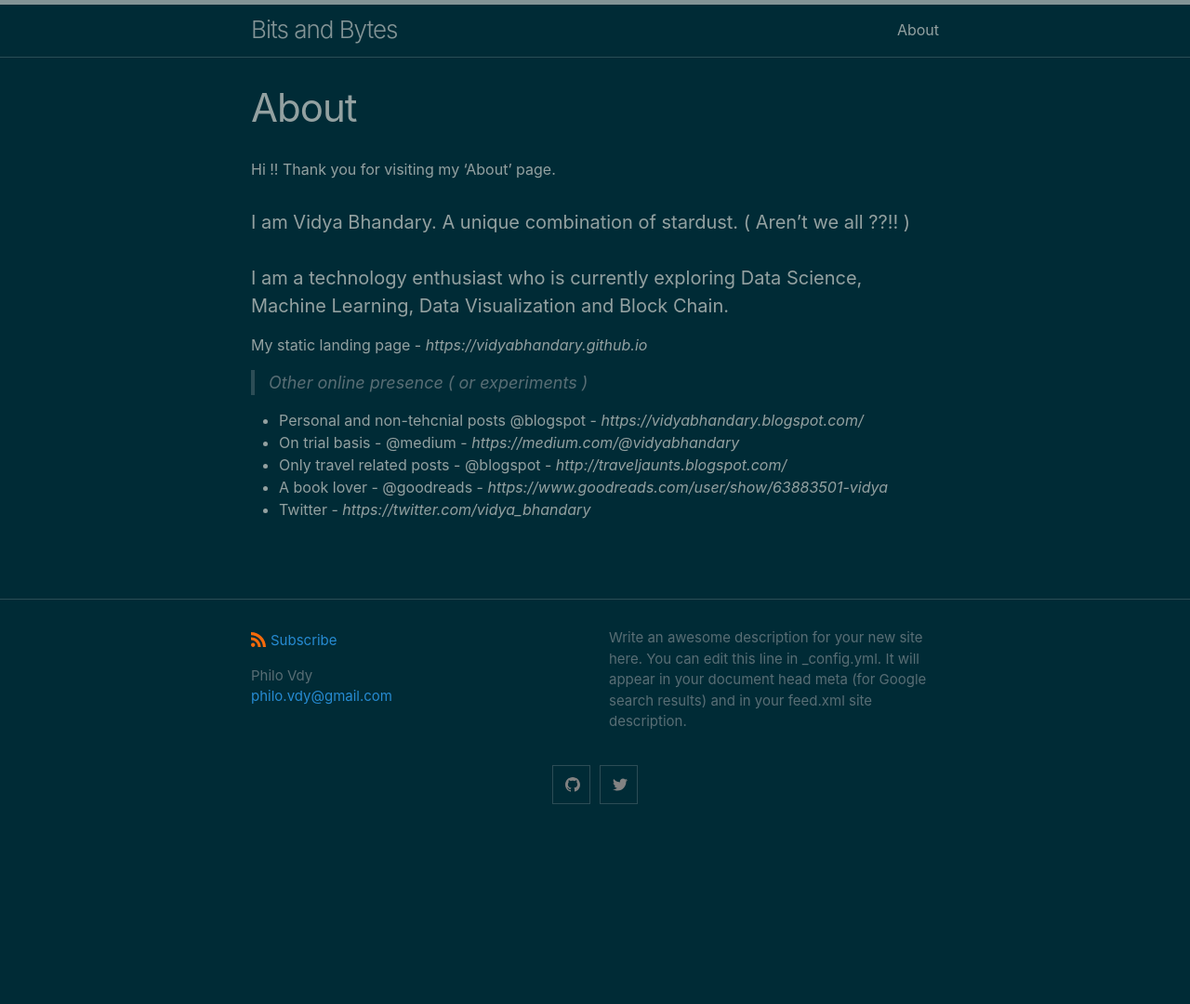
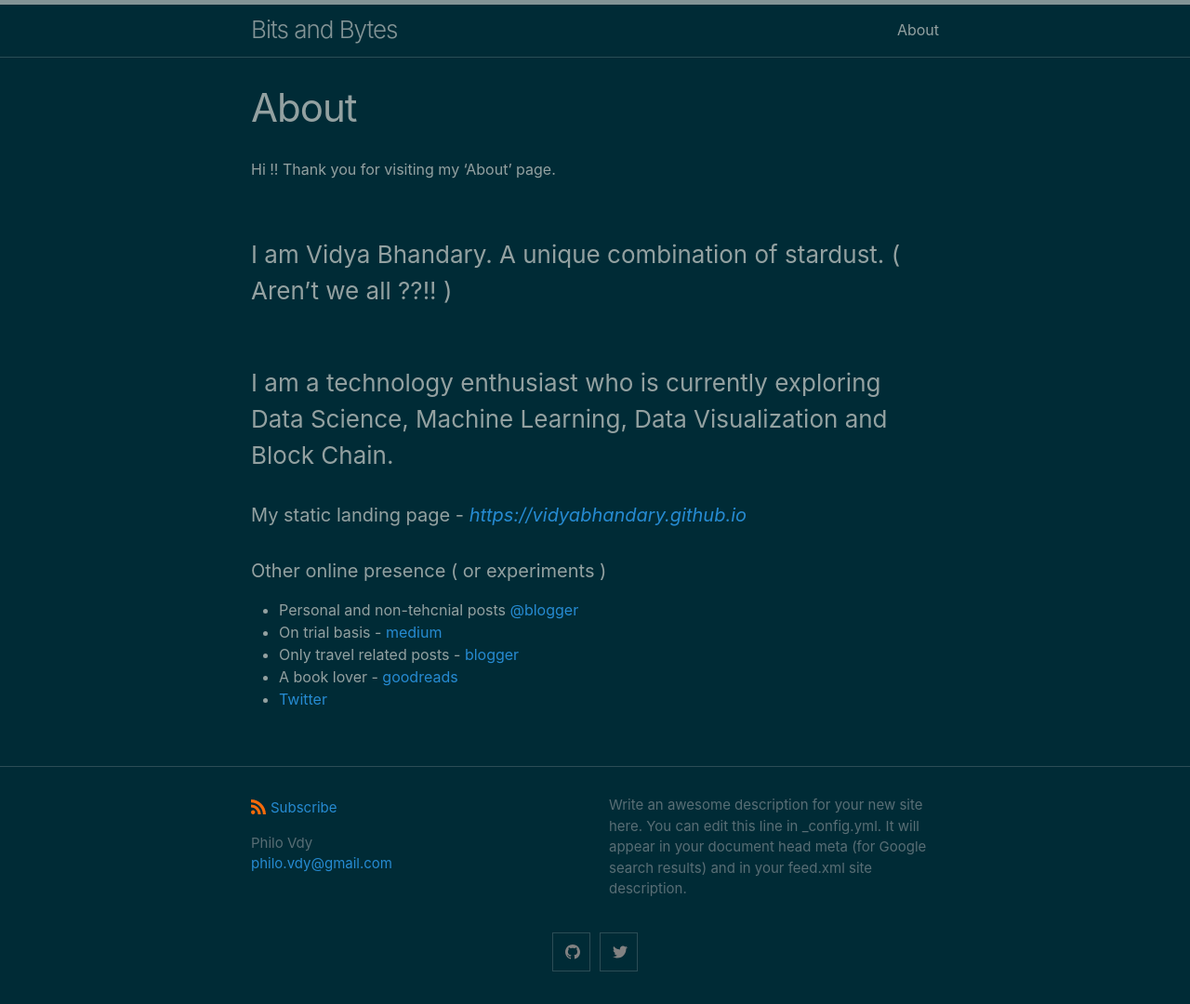
Before and after one commit to vidyabhandary/blog, a Jekyll site: the page built from about.md, in a window 1280 px wide. Shown: the whole page at 93% size. Built offline with Jekyll 4.4.1, drawn with Linux system fonts in a browser that asks for light colours; before the commit the page ends 900 px from its top, so only the background shows below that.

Commit message:
Update about.md

```diff
--- a/about.md
+++ b/about.md
@@ -7,15 +7,14 @@ permalink: /about/
 Hi !!
 Thank you for visiting my 'About' page.
 
-#### I am Vidya Bhandary. A unique combination of stardust. ( Aren't we all ??!! )
-#### I am a technology enthusiast who is currently exploring Data Science, Machine Learning, Data Visualization and Block Chain.
+### I am Vidya Bhandary. A unique combination of stardust. ( Aren't we all ??!! )
+### I am a technology enthusiast who is currently exploring Data Science, Machine Learning, Data Visualization and Block Chain.
 
-My static landing page - *https://vidyabhandary.github.io*
+#### My static landing page - [*https://vidyabhandary.github.io*](https://vidyabhandary.github.io)
+#### Other online presence ( or experiments )
 
-> Other online presence ( or experiments )
-
-- Personal and non-tehcnial posts @blogspot - *https://vidyabhandary.blogspot.com/*
-- On trial basis - @medium - *https://medium.com/@vidyabhandary*
-- Only travel related posts - @blogspot - *http://traveljaunts.blogspot.com/*
-- A book lover - @goodreads - *https://www.goodreads.com/user/show/63883501-vidya*
-- Twitter  - *https://twitter.com/vidya_bhandary*
+- Personal and non-tehcnial posts [@blogger](https://vidyabhandary.blogspot.com/)
+- On trial basis - [medium](https://medium.com/@vidyabhandary)
+- Only travel related posts - [blogger](http://traveljaunts.blogspot.com/)
+- A book lover - [goodreads](https://www.goodreads.com/user/show/63883501-vidya)
+- [Twitter](https://twitter.com/vidya_bhandary)
```
